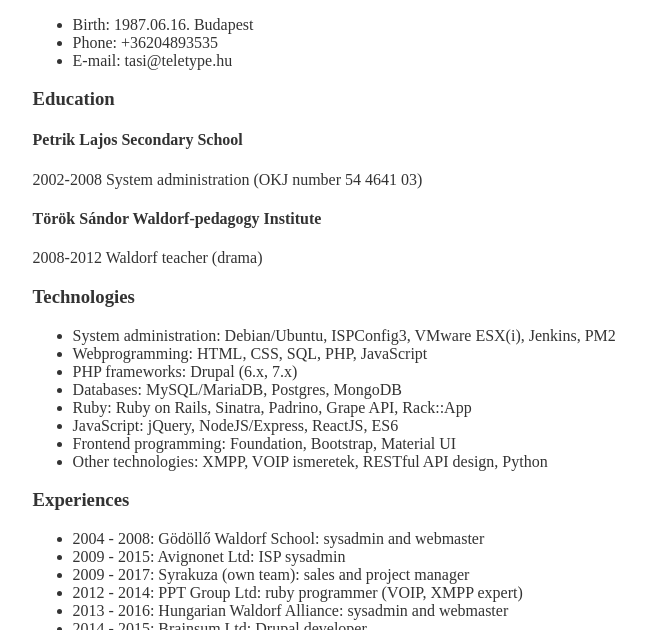
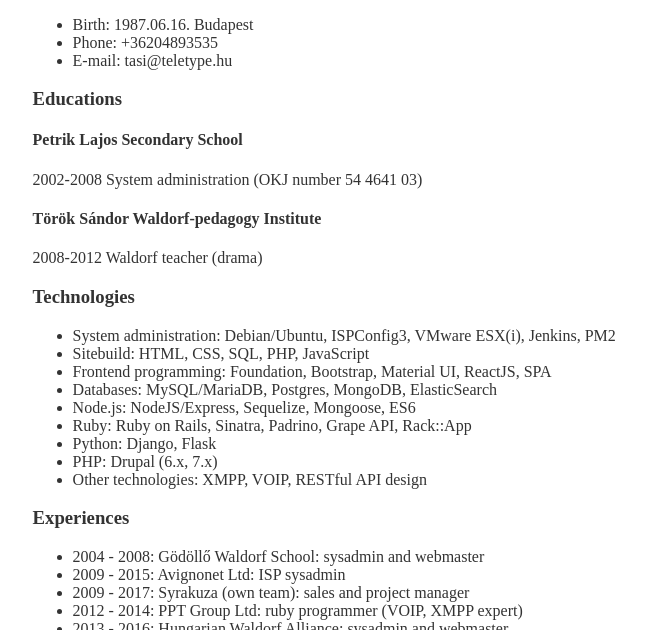
Before and after one commit to rastasi/rastasi.github.io, a plain HTML site: page index.html in a window 1280 px wide. Shown: the part 170-800 px from the top of the page, without its empty margins (165-811 px from the left). Drawn offline with Linux system fonts and the light colour scheme.

Commit message:
technologies fixes

```diff
--- a/index.html
+++ b/index.html
@@ -40,7 +40,7 @@
         </ul>
       </section>
       <section class="education">
-        <h3>Education</h3>
+        <h3>Educations</h3>
         <h4>Petrik Lajos Secondary School</h4>
         <p>2002-2008 System administration (OKJ number 54 4641 03)</p>
         <h4>Török Sándor Waldorf-pedagogy Institute</h4>
@@ -50,13 +50,14 @@
         <h3>Technologies</h3>
         <ul>
           <li>System administration: Debian/Ubuntu, ISPConfig3, VMware ESX(i), Jenkins, PM2</li>
-          <li>Webprogramming: HTML, CSS, SQL, PHP, JavaScript</li>
-          <li>PHP frameworks: Drupal (6.x, 7.x)</li>
-          <li>Databases: MySQL/MariaDB, Postgres, MongoDB</li>
+          <li>Sitebuild: HTML, CSS, SQL, PHP, JavaScript</li>
+          <li>Frontend programming: Foundation, Bootstrap, Material UI, ReactJS, SPA</li>
+          <li>Databases: MySQL/MariaDB, Postgres, MongoDB, ElasticSearch</li>
+          <li>Node.js: NodeJS/Express, Sequelize, Mongoose, ES6</li>
           <li>Ruby: Ruby on Rails, Sinatra, Padrino, Grape API, Rack::App</li>
-          <li>JavaScript: jQuery, NodeJS/Express, ReactJS, ES6</li>
-          <li>Frontend programming: Foundation, Bootstrap, Material UI</li>
-          <li>Other technologies: XMPP, VOIP ismeretek, RESTful API design, Python</li>
+          <li>Python: Django, Flask</li>
+          <li>PHP: Drupal (6.x, 7.x)</li>
+          <li>Other technologies: XMPP, VOIP, RESTful API design</li>
         </ul>
       </section>
       <section class="experiences">
```
